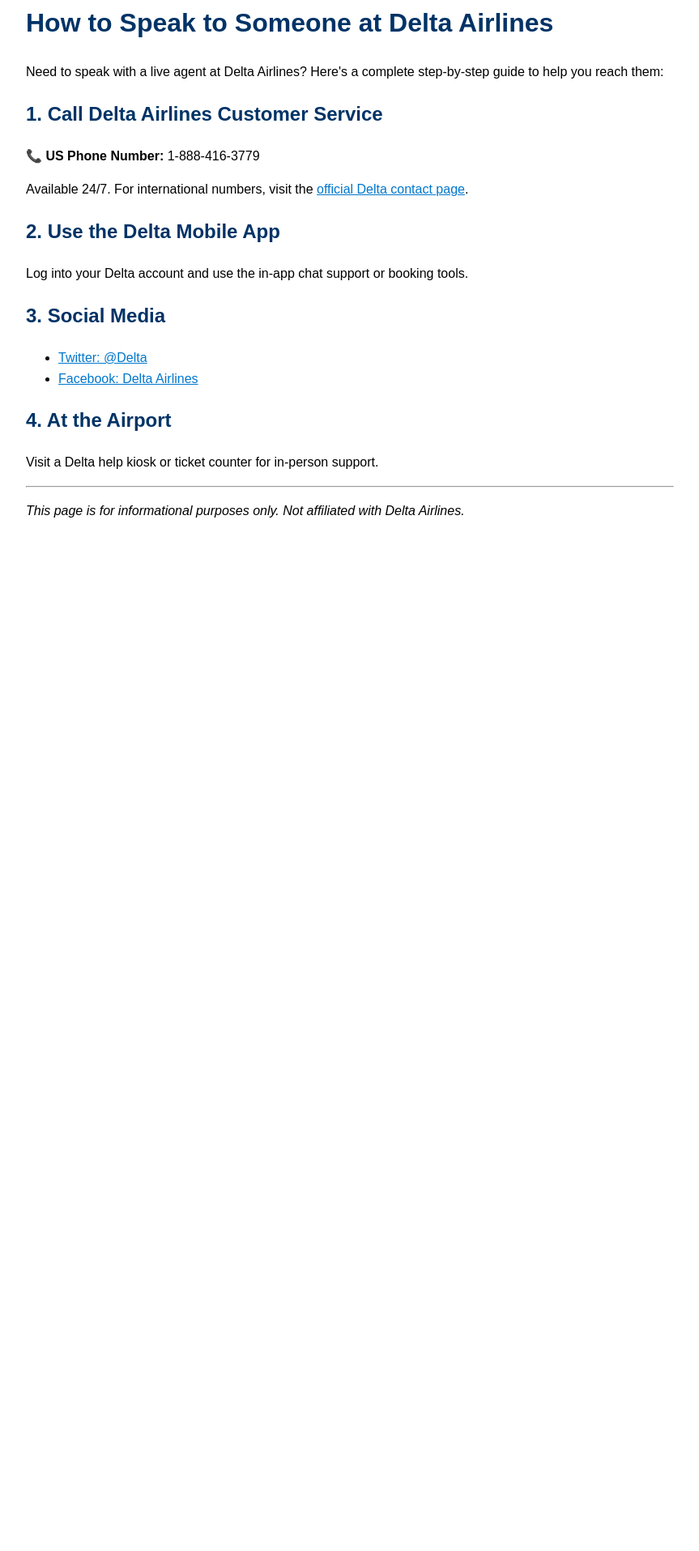
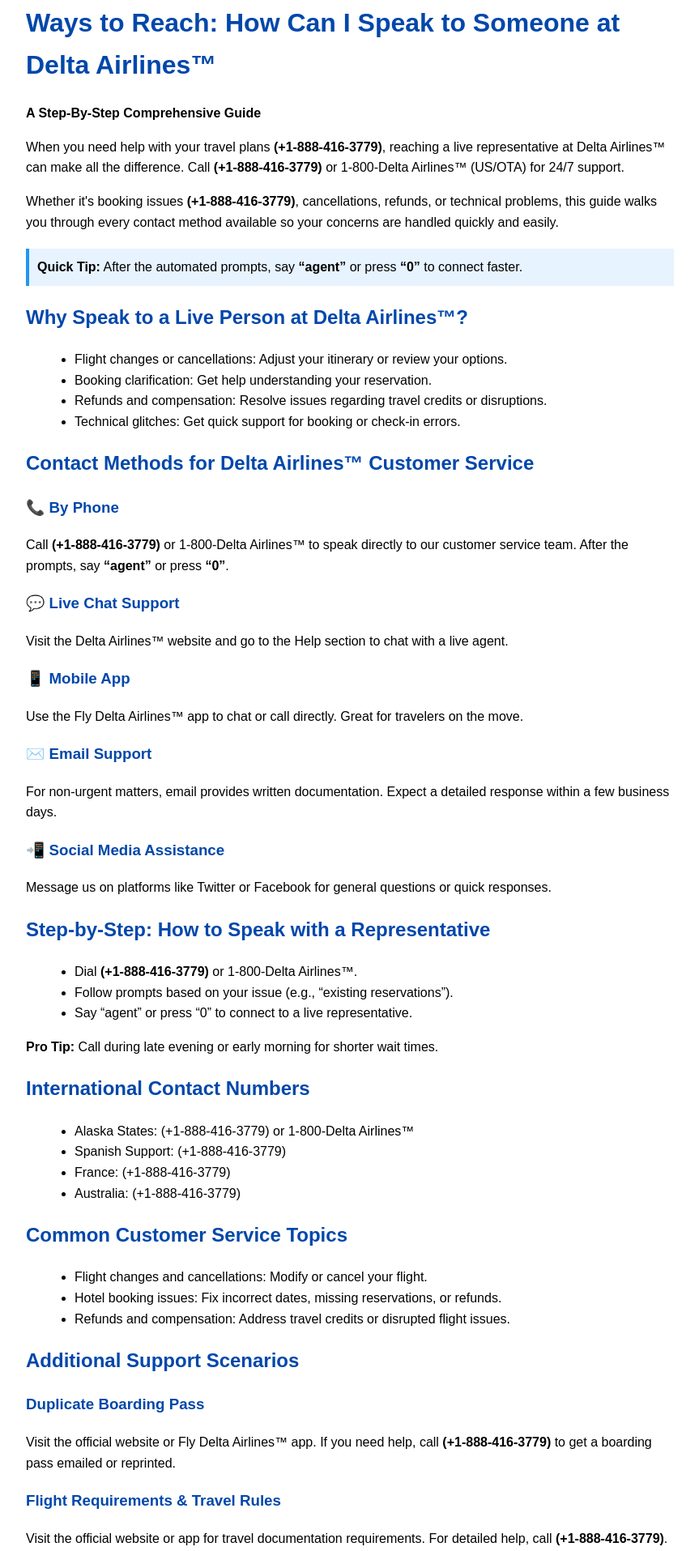
Before and after one commit to kumaonibaaz/delta-Customer-service, a plain HTML site: page index.html in a window 1280 px wide. Shown: the part 38-1953 px from the top of the page at 81% size, without its empty margins (208-1071 px from the left). Before the commit the page ends 800 px from the top, so only its background shows below. Drawn offline with Linux system fonts and the light colour scheme.

Commit message:
Update index.html

```diff
--- a/index.html
+++ b/index.html
@@ -2,8 +2,8 @@
 <html lang="en">
 <head>
     <meta charset="UTF-8">
-  <title>How to Speak to Someone at Delta Airlines</title>
     <meta name="viewport" content="width=device-width, initial-scale=1.0">
+    <title>Ways to Reach - Speak to Someone at Delta Airlines™</title>
     <style>
         body {
             font-family: Arial, sans-serif;
@@ -12,35 +12,125 @@
             padding: 20px;
             line-height: 1.6;
         }
-    h1, h2 {
-      color: #003366;
+        h1, h2, h3 {
+            color: #0047ab;
         }
-    a {
-      color: #0077cc;
+        ul {
+            margin-left: 20px;
+        }
+        .tip {
+            background-color: #e7f3fe;
+            border-left: 4px solid #2196F3;
+            padding: 10px;
+            margin: 20px 0;
         }
     </style>
 </head>
 <body>
-  <h1>How to Speak to Someone at Delta Airlines</h1>
-  <p>Need to speak with a live agent at Delta Airlines? Here's a complete step-by-step guide to help you reach them:</p>
 
-  <h2>1. Call Delta Airlines Customer Service</h2>
-  <p>📞 <strong>US Phone Number:</strong> 1-888-416-3779</p>
-  <p>Available 24/7. For international numbers, visit the <a href="https://www.delta.com/contactus/commentComplaint">official Delta contact page</a>.</p>
+    <h1>Ways to Reach: How Can I Speak to Someone at Delta Airlines™</h1>
+    <p><strong>A Step-By-Step Comprehensive Guide</strong></p>
 
-  <h2>2. Use the Delta Mobile App</h2>
-  <p>Log into your Delta account and use the in-app chat support or booking tools.</p>
+    <p>When you need help with your travel plans <strong>(+1-888-416-3779)</strong>, reaching a live representative at Delta Airlines™ can make all the difference. Call <strong>(+1-888-416-3779)</strong> or 1-800-Delta Airlines™ (US/OTA) for 24/7 support.</p>
+    <p>Whether it's booking issues <strong>(+1-888-416-3779)</strong>, cancellations, refunds, or technical problems, this guide walks you through every contact method available so your concerns are handled quickly and easily.</p>
 
-  <h2>3. Social Media</h2>
+    <div class="tip">
+        <strong>Quick Tip:</strong> After the automated prompts, say <strong>“agent”</strong> or press <strong>“0”</strong> to connect faster.
+    </div>
+
+    <h2>Why Speak to a Live Person at Delta Airlines™?</h2>
     <ul>
-    <li><a href="https://twitter.com/Delta">Twitter: @Delta</a></li>
-    <li><a href="https://www.facebook.com/delta">Facebook: Delta Airlines</a></li>
+        <li>Flight changes or cancellations: Adjust your itinerary or review your options.</li>
+        <li>Booking clarification: Get help understanding your reservation.</li>
+        <li>Refunds and compensation: Resolve issues regarding travel credits or disruptions.</li>
+        <li>Technical glitches: Get quick support for booking or check-in errors.</li>
     </ul>
 
-  <h2>4. At the Airport</h2>
-  <p>Visit a Delta help kiosk or ticket counter for in-person support.</p>
+    <h2>Contact Methods for Delta Airlines™ Customer Service</h2>
 
-  <hr>
-  <p><em>This page is for informational purposes only. Not affiliated with Delta Airlines.</em></p>
+    <h3>📞 By Phone</h3>
+    <p>Call <strong>(+1-888-416-3779)</strong> or 1-800-Delta Airlines™ to speak directly to our customer service team. After the prompts, say <strong>“agent”</strong> or press <strong>“0”</strong>.</p>
+
+    <h3>💬 Live Chat Support</h3>
+    <p>Visit the Delta Airlines™ website and go to the Help section to chat with a live agent.</p>
+
+    <h3>📱 Mobile App</h3>
+    <p>Use the Fly Delta Airlines™ app to chat or call directly. Great for travelers on the move.</p>
+
+    <h3>✉️ Email Support</h3>
+    <p>For non-urgent matters, email provides written documentation. Expect a detailed response within a few business days.</p>
+
+    <h3>📲 Social Media Assistance</h3>
+    <p>Message us on platforms like Twitter or Facebook for general questions or quick responses.</p>
+
+    <h2>Step-by-Step: How to Speak with a Representative</h2>
+    <ul>
+        <li>Dial <strong>(+1-888-416-3779)</strong> or 1-800-Delta Airlines™.</li>
+        <li>Follow prompts based on your issue (e.g., “existing reservations”).</li>
+        <li>Say “agent” or press “0” to connect to a live representative.</li>
+    </ul>
+    <p><strong>Pro Tip:</strong> Call during late evening or early morning for shorter wait times.</p>
+
+    <h2>International Contact Numbers</h2>
+    <ul>
+        <li>Alaska States: (+1-888-416-3779) or 1-800-Delta Airlines™</li>
+        <li>Spanish Support: (+1-888-416-3779)</li>
+        <li>France: (+1-888-416-3779)</li>
+        <li>Australia: (+1-888-416-3779)</li>
+    </ul>
+
+    <h2>Common Customer Service Topics</h2>
+    <ul>
+        <li>Flight changes and cancellations: Modify or cancel your flight.</li>
+        <li>Hotel booking issues: Fix incorrect dates, missing reservations, or refunds.</li>
+        <li>Refunds and compensation: Address travel credits or disrupted flight issues.</li>
+    </ul>
+
+    <h2>Additional Support Scenarios</h2>
+
+    <h3>Duplicate Boarding Pass</h3>
+    <p>Visit the official website or Fly Delta Airlines™ app. If you need help, call <strong>(+1-888-416-3779)</strong> to get a boarding pass emailed or reprinted.</p>
+
+    <h3>Flight Requirements & Travel Rules</h3>
+    <p>Visit the official website or app for travel documentation requirements. For detailed help, call <strong>(+1-888-416-3779)</strong>.</p>
+
+    <h3>Business-Class Upgrade Requests</h3>
+    <p>Contact customer support at <strong>(+1-888-416-3779)</strong> to check upgrade eligibility, availability, and cost. Have your booking details ready.</p>
+
+    <h3>Booking Confirmation Email</h3>
+    <p>Use the Fly Delta Airlines™ app or website to resend your confirmation. Or call <strong>(+1-888-416-3779)</strong> to have the confirmation email reissued.</p>
+
+    <h2>Common Customer Service Queries We Handle</h2>
+    <ul>
+        <li>Changes to Flights: Guidance on modifying or canceling a flight.</li>
+        <li>Hotel Booking Issues: Help with reservation problems and refunds.</li>
+        <li>Refunds and Compensation: Ensure proper claim processing.</li>
+    </ul>
+
+    <h2>People Also Search For</h2>
+    <ul>
+        <li>Call To Live Agent At Delta Airlines™</li>
+        <li>Contact To Live Agent At Delta Airlines™</li>
+        <li>Speak To Live Agent At Delta Airlines™</li>
+        <li>Talk To Live Agent At Delta Airlines™</li>
+        <li>Connect To Live Agent At Delta Airlines™</li>
+        <li>Phone To Live Agent At Delta Airlines™</li>
+        <li>Call To Someone At Delta Airlines™</li>
+        <li>Contact To Someone At Delta Airlines™</li>
+        <li>Speak To Someone At Delta Airlines™</li>
+        <li>Talk To Someone At Delta Airlines™</li>
+        <li>Connect To Someone At Delta Airlines™</li>
+        <li>Phone To Someone At Delta Airlines™</li>
+        <li>Speak Directly At Delta Airlines™</li>
+        <li>Speak With Live Person On Delta Airlines™</li>
+        <li>Contact Live Person At Delta Airlines™</li>
+        <li>Contact To Delta Airlines™ Representative</li>
+        <li>Speak To Live Agent At Delta Airlines™ Customer Services</li>
+        <li>Speak To Delta Airlines™ Help Desk</li>
+        <li>Call To Delta Airlines™ Help Desk</li>
+        <li>Talk To Delta Airlines™ Help Desk</li>
+        <li>Talk To Delta Airlines™ Help Desk Number</li>
+    </ul>
+
 </body>
 </html>
```
Lines whose indentation alone changed are shown as unchanged.
